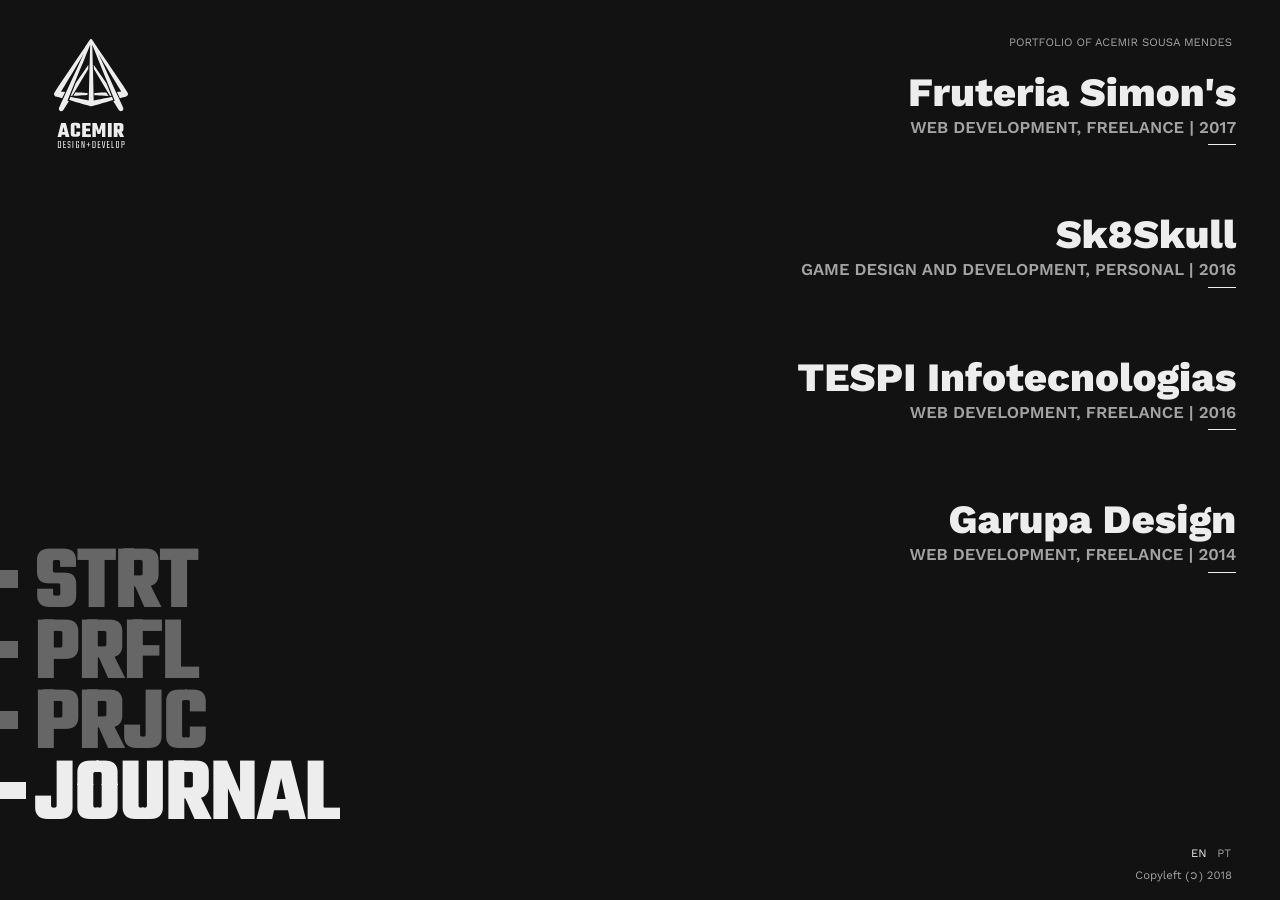
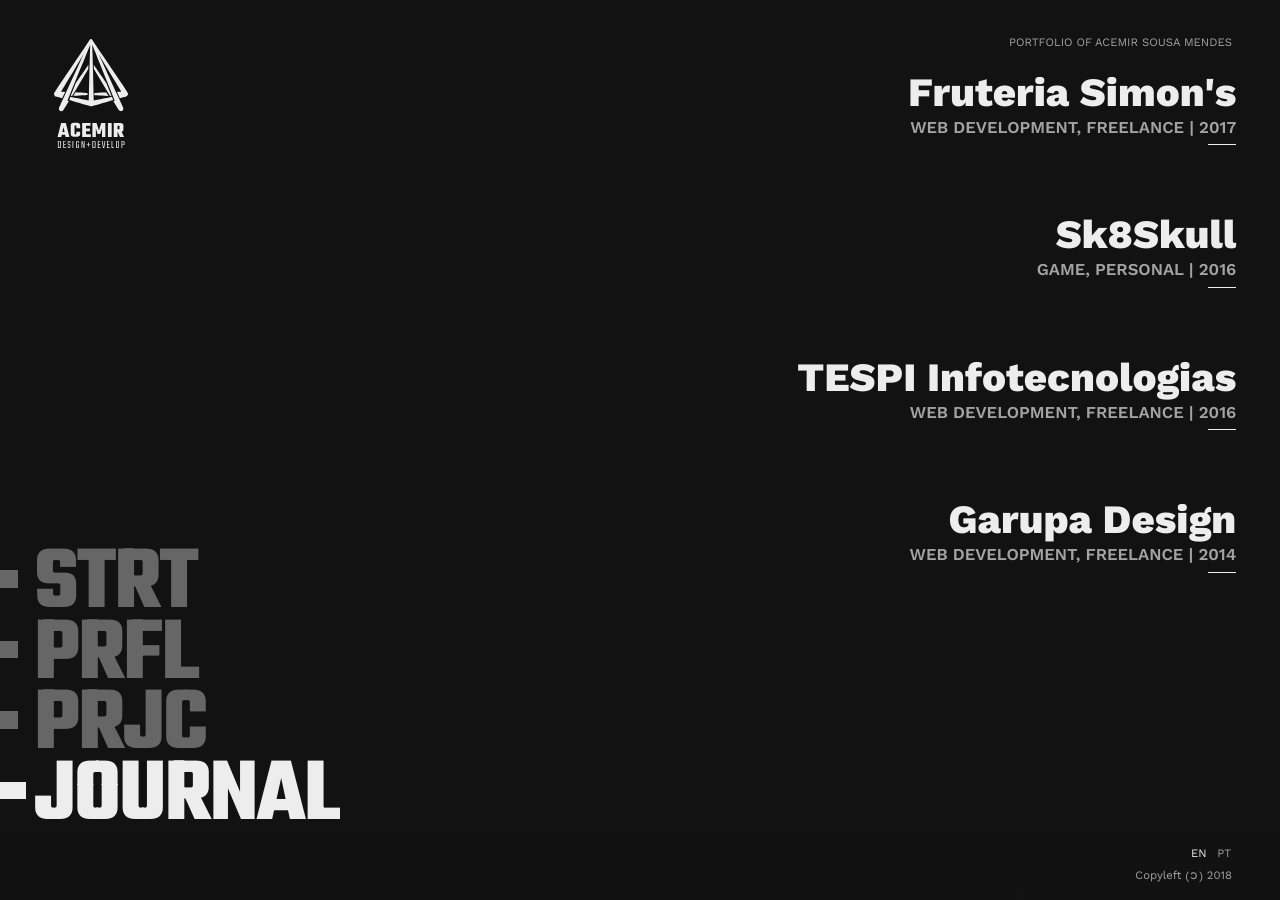
Before and after one commit to acemir/acemir.github.io, a Jekyll site: the page built from index.html, in a window 1280 px wide and 900 px high, scrolled down 2485 px. Built offline with Jekyll 4.4.1, drawn with Linux system fonts in a browser that asks for light colours; some web fonts are replaced.

Commit message:
Fix project category

```diff
--- a/index.html
+++ b/index.html
@@ -171,7 +171,7 @@
             <div class="sec-text">
               <a href="https://acemir.itch.io/sk8skull" target="_blank">
                 <h2>Sk8Skull</h2>
-                <h3>Game Design and Development, Personal | 2016</h3>
+                <h3>Game, Personal | 2016</h3>
               </a>
               <figure data-text="Sk8Skull">
                 <div class="pic">
--- a/pt/index.html
+++ b/pt/index.html
@@ -170,7 +170,7 @@
             <div class="sec-text">
               <a href="https://acemir.itch.io/sk8skull" target="_blank">
                 <h2>Sk8Skull</h2>
-                <h3>Design e Desenvolvimento de Jogos, Pessoal | 2016</h3>
+                <h3>Jogo, Pessoal | 2016</h3>
               </a>
               <figure data-text="Sk8Skull">
                 <div class="pic">
```
